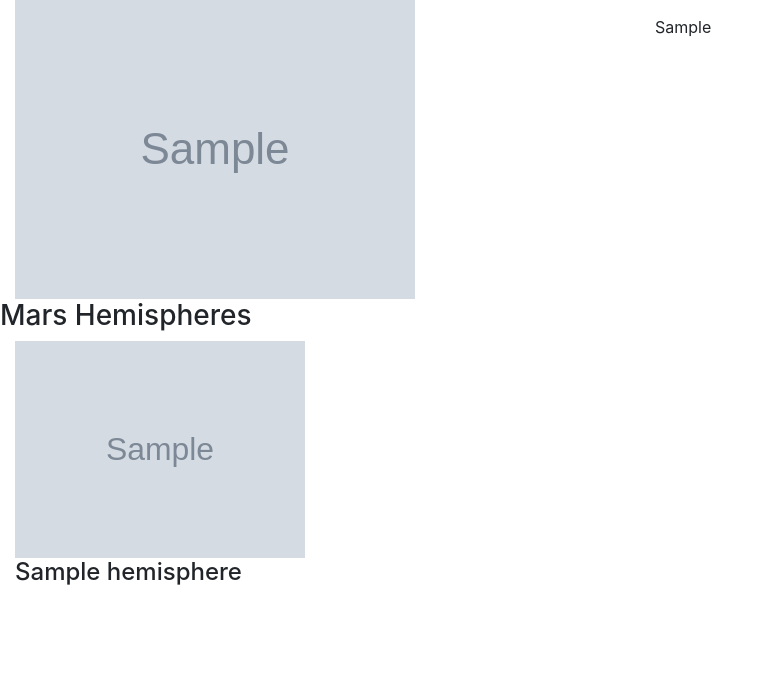
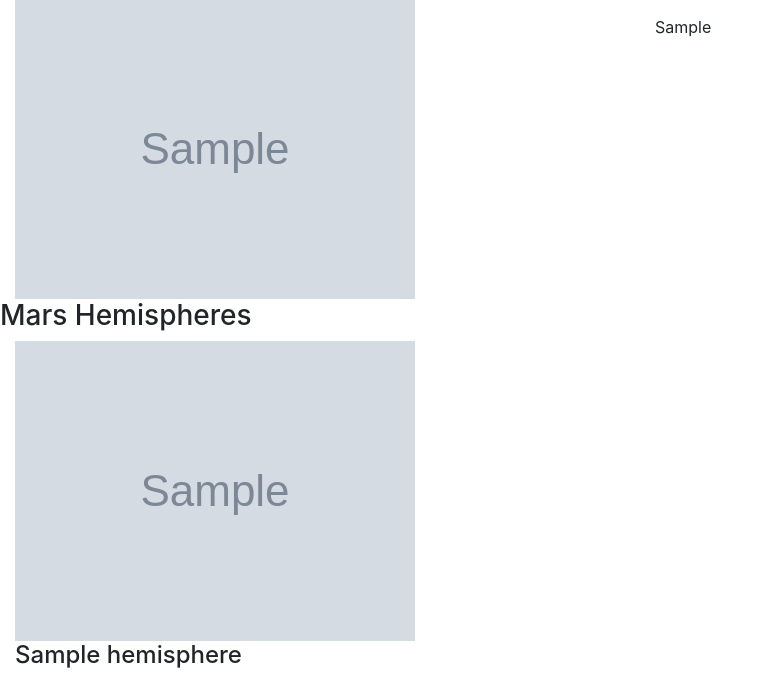
Before and after one commit to riebs123/webscraping-challenge, a Flask app: page / in a window 1280 px wide. Shown: the part 407-1085 px from the top of the page, without its empty margins (0-772 px from the left). Before the commit the page ends 992 px from the top, so only its background shows below. Run offline with Flask 2, Linux system fonts and the light colour scheme; grey boxes marked "Sample" are stand-in pictures; a database or web service that is not in the repository returns one stand-in record (values such as "Sample title"); some libraries are stand-ins or nearby versions.

Commit message:
added html hemisphere formatting

```diff
--- a/templates/index.html
+++ b/templates/index.html
@@ -34,10 +34,9 @@
     <div class="row">
       <h3 class="text-center">Mars Hemispheres</h3>
     </div>
-
+    <div class="row">
     {% for hemisphere in mars.hemisphere_dict %}
-    <div class="row">
-      <div class="col-md-3">
+      <div class="col">
         <div class="thumbnail">
       <img src="{{ hemisphere.img_url }}" alt="Hemispheres", class="img-fluid">
           <div class="caption">
```
